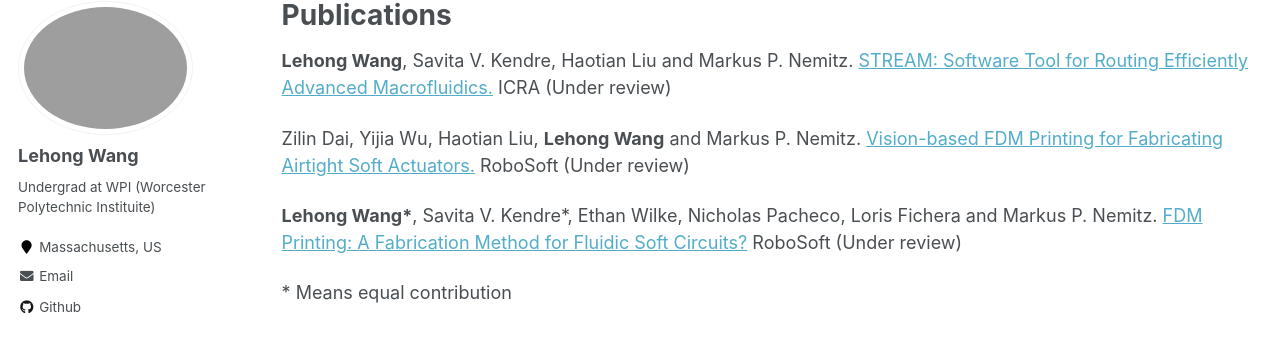
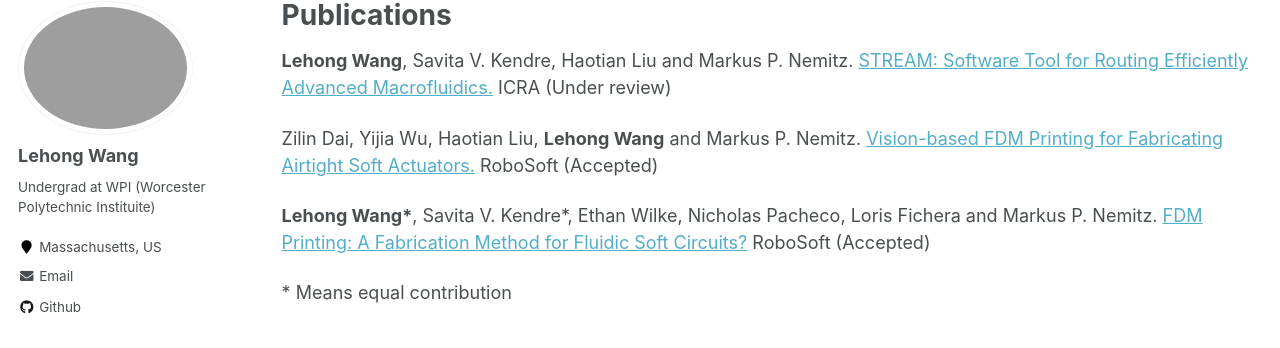
Before and after one commit to Lehong-Wang/Lehong-Wang.github.io, a Jekyll site: the page built from _pages/publications.md, in a window 1280 px wide. Shown: the part 117-465 px from the top of the page. Built offline with Jekyll 4.4.1, drawn with Linux system fonts in a browser that asks for light colours.

Commit message:
2 paper accepted

```diff
--- a/_pages/publications.md
+++ b/_pages/publications.md
@@ -20,9 +20,9 @@ author_profile: true
 **Lehong Wang**, Savita V. Kendre, Haotian Liu and Markus P. Nemitz. [STREAM: Software Tool for Routing Efficiently Advanced Macrofluidics.](https://arxiv.org/abs/2312.01130) ICRA (Under review)
 
 
-Zilin Dai, Yijia Wu, Haotian Liu, **Lehong Wang** and Markus P. Nemitz. [Vision-based FDM Printing for Fabricating Airtight Soft Actuators.](https://arxiv.org/abs/2312.01135) RoboSoft (Under review)
+Zilin Dai, Yijia Wu, Haotian Liu, **Lehong Wang** and Markus P. Nemitz. [Vision-based FDM Printing for Fabricating Airtight Soft Actuators.](https://arxiv.org/abs/2312.01135) RoboSoft (Accepted)
 
 
-**Lehong Wang\***, Savita V. Kendre*, Ethan Wilke, Nicholas Pacheco, Loris Fichera and Markus P. Nemitz. [FDM Printing: A Fabrication Method for Fluidic Soft Circuits?](https://arxiv.org/abs/2312.01131) RoboSoft (Under review)
+**Lehong Wang\***, Savita V. Kendre*, Ethan Wilke, Nicholas Pacheco, Loris Fichera and Markus P. Nemitz. [FDM Printing: A Fabrication Method for Fluidic Soft Circuits?](https://arxiv.org/abs/2312.01131) RoboSoft (Accepted)
 
 \* Means equal contribution
```
Also changed, not shown: 1 other file.
